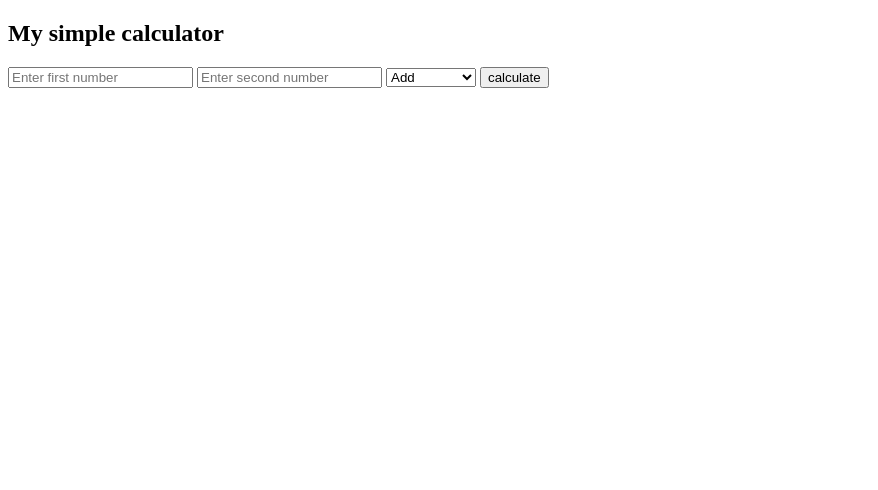
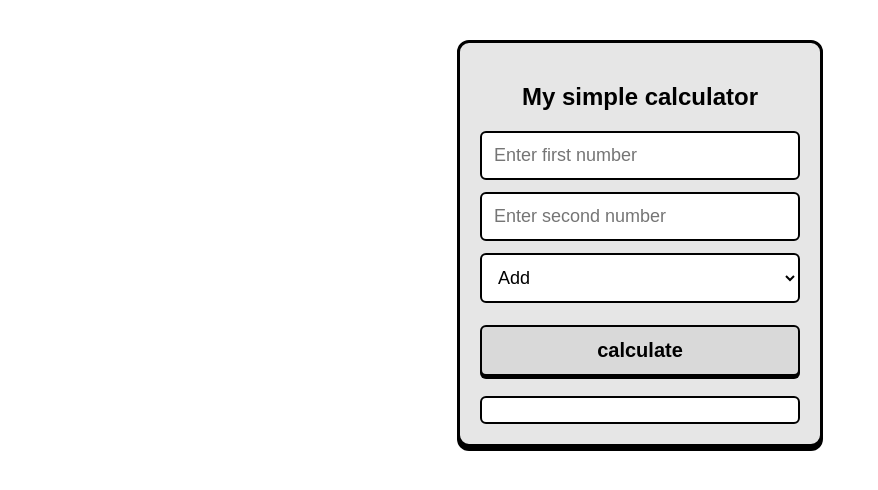
Before and after one commit to nathanfell32-debug/My-Javascript-course-work, a plain HTML site: page Activity-7.1-Simple-calculator/index.html in a window 1280 px wide. Shown: the whole page, without its empty margins (0-878 px from the left). Drawn offline with Linux system fonts and the light colour scheme.

Commit message:
Add files via upload
I have styled the page with css

```diff
--- a/Activity-7.1-Simple-calculator/index.html
+++ b/Activity-7.1-Simple-calculator/index.html
@@ -4,11 +4,12 @@
         <title>A simple calculator</title>
         <meta charset="UTF-8">
         <meta name="viewport" content="width=device-width, initial-scale=1.0">
-        <link rel="styesheet" href="styles.css">
+        <link rel="stylesheet" href="styles.css">
     </head>
     <body>
         <div class="calculator">
             <h2>My simple calculator</h2>
+
             <input type="number" id="num1" placeholder="Enter first number">
             <input type="number" id="num2" placeholder="Enter second number">
 
@@ -18,6 +19,7 @@
                 <option value="multiply">Multiply</option>
                 <option value="divide">Divide</option>
             </select>
+
             <button onclick="calculate">calculate</button>
             <div id="result"></div>
         </div>
--- a/Activity-7.1-Simple-calculator/styles.css
+++ b/Activity-7.1-Simple-calculator/styles.css
@@ -0,0 +1,61 @@
+.calculator {
+    max-width: 320px;
+    margin: 40px auto;
+    padding: 20px;
+    background: #e6e6e6;
+    border: 3px solid #000;
+    border-radius: 12px;
+    font-family: Arial, sans-serif;
+    box-shadow: 0 4px 0 #000;
+}
+
+/* Title */
+.calculator h2 {
+    text-align: center;
+    margin-bottom: 20px;
+}
+
+/* Inputs */
+.calculator input,
+.calculator select {
+    width: 100%;
+    padding: 12px;
+    margin-bottom: 12px;
+    border: 2px solid #000;
+    border-radius: 6px;
+    font-size: 18px;
+    box-sizing: border-box;
+    background: #fff;
+}
+
+/* Buttons */
+.calculator button {
+    width: 100%;
+    padding: 12px;
+    margin-top: 10px;
+    border: 2px solid #000;
+    background: #d9d9d9;
+    cursor: pointer;
+    font-size: 20px;
+    font-weight: bold;
+    border-radius: 6px;
+    transition: 0.2s ease;
+    box-shadow: 0 3px 0 #000;
+}
+
+.calculator button:active {
+    box-shadow: none;
+    transform: translateY(3px);
+}
+
+/* Result display */
+#result {
+    margin-top: 20px;
+    padding: 12px;
+    background: #fff;
+    border: 2px solid #000;
+    border-radius: 6px;
+    font-size: 20px;
+    font-weight: bold;
+    text-align: center;
+}
```
